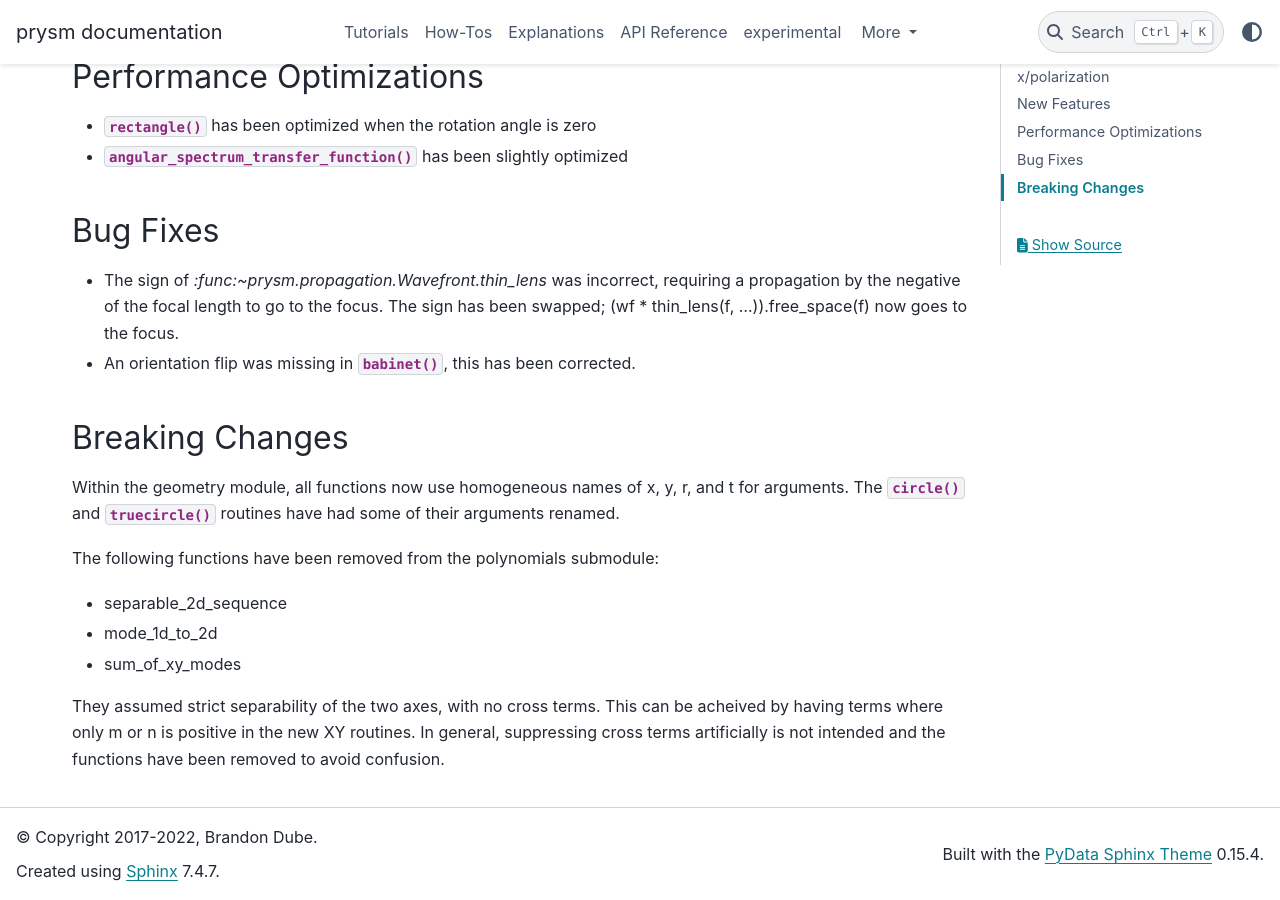
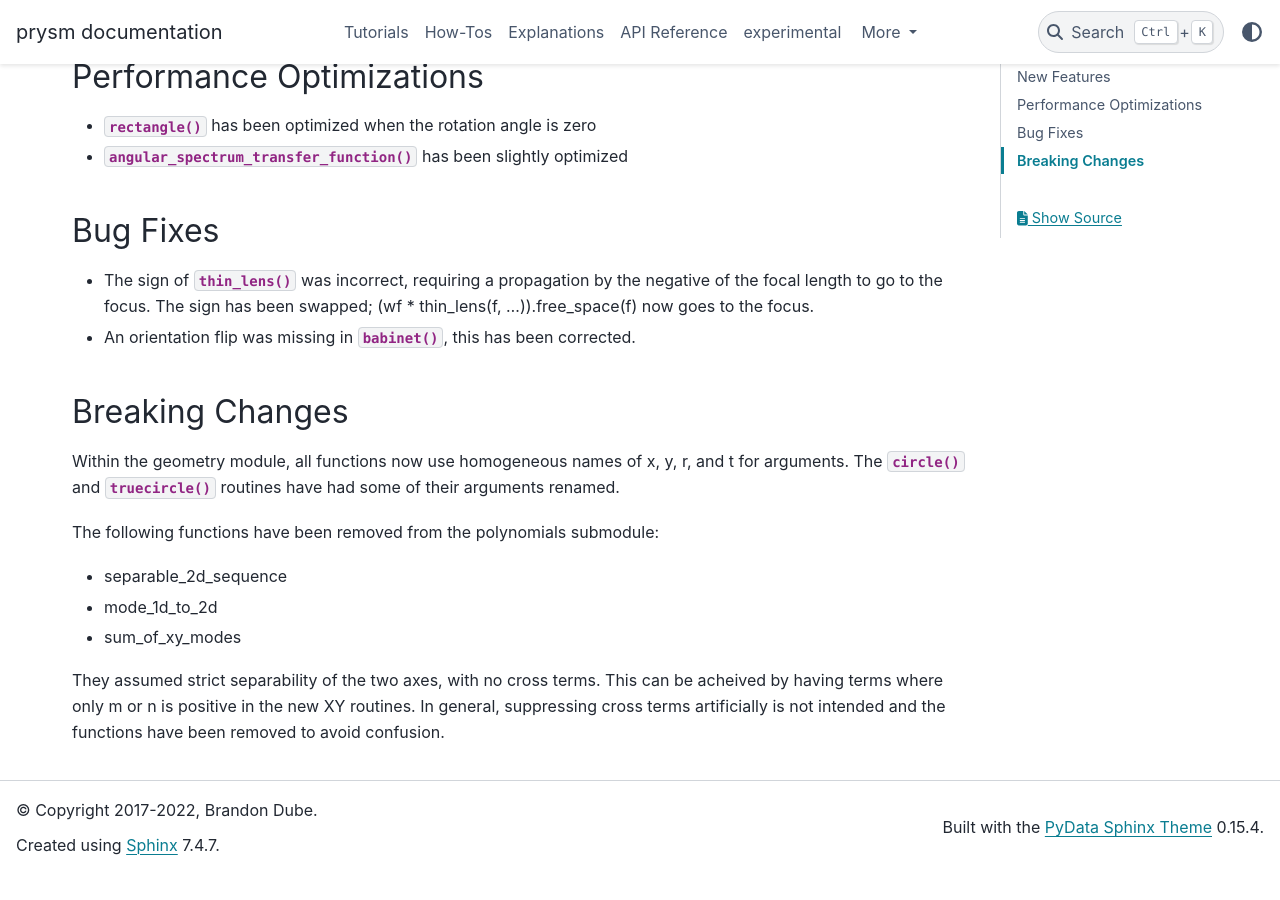
Before and after one commit to brandondube/prysm, a Sphinx documentation site: the page built from docs/source/releases/v1.0.rst, in a window 1280 px wide and 900 px high, scrolled down 2402 px. Built offline with Sphinx 7.4.7 and the PyData theme 0.15.4, drawn with Linux system fonts in a browser that asks for light colours; pages that are not in the unit, such as notebooks, are missing from menus; after the commit the page ends 3276 px from its top, so only the background shows below that.

Commit message:
docs: minor typos

```diff
--- a/docs/source/releases/v1.0.rst
+++ b/docs/source/releases/v1.0.rst
@@ -48,7 +48,7 @@
 Optimizers:
 
 * :func:`~prysm.experimental.optym.optimizers.GradientDescent`
-* :func:`~prysm.experimental.optym.optimizers.ADAGrad`
+* :func:`~prysm.experimental.optym.optimizers.AdaGrad`
 * :func:`~prysm.experimental.optym.optimizers.RMSProp`
 * :func:`~prysm.experimental.optym.optimizers.ADAM`
 * :func:`~prysm.experimental.optym.optimizers.F77LBFGSB`
@@ -134,7 +134,7 @@
 Bug Fixes
 =========
 
-* The sign of `:func:~prysm.propagation.Wavefront.thin_lens` was incorrect,
+* The sign of :func:`~prysm.propagation.Wavefront.thin_lens` was incorrect,
   requiring a propagation by the negative of the focal length to go to the
   focus.  The sign has been swapped; (wf * thin_lens(f, ...)).free_space(f) now
   goes to the focus.
```
